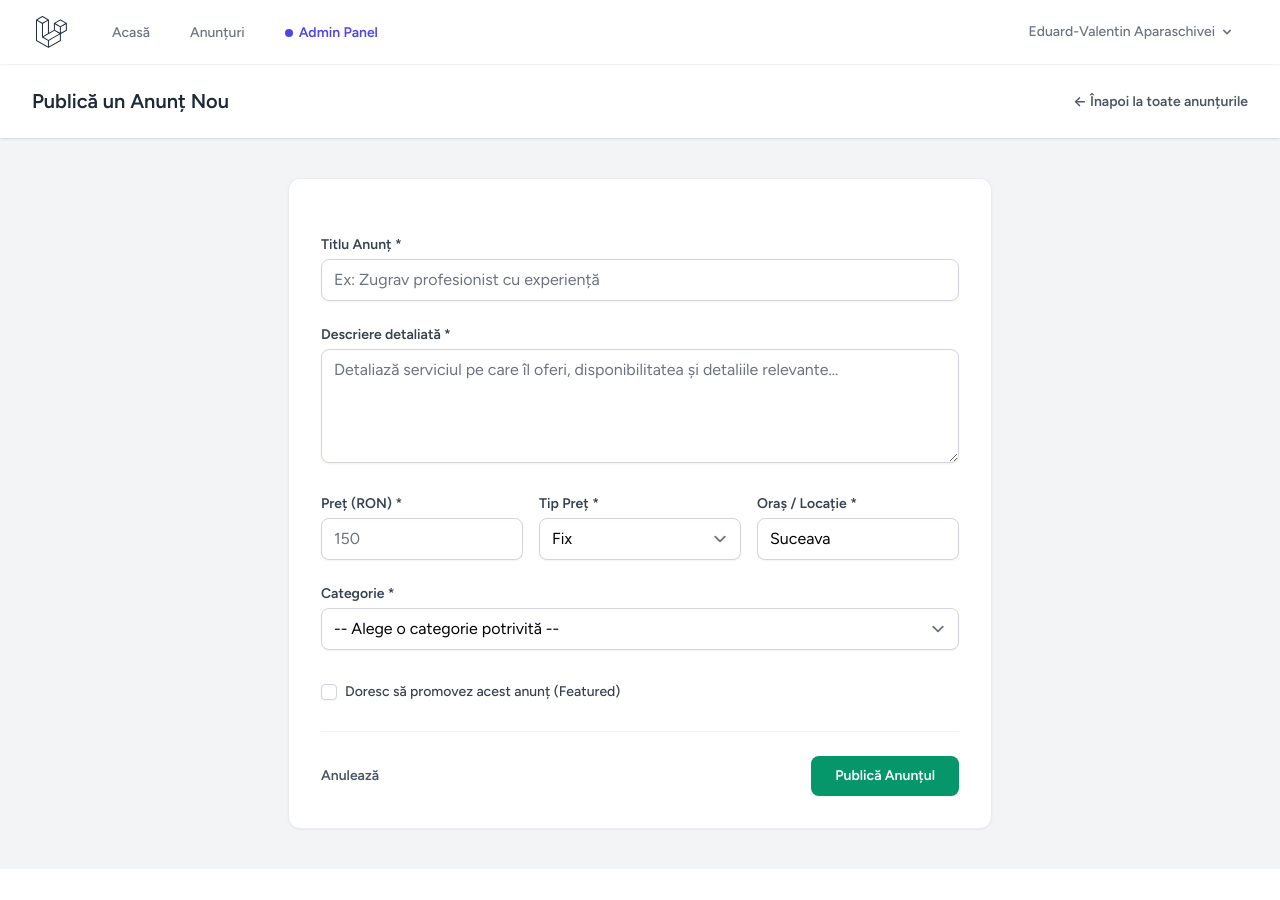
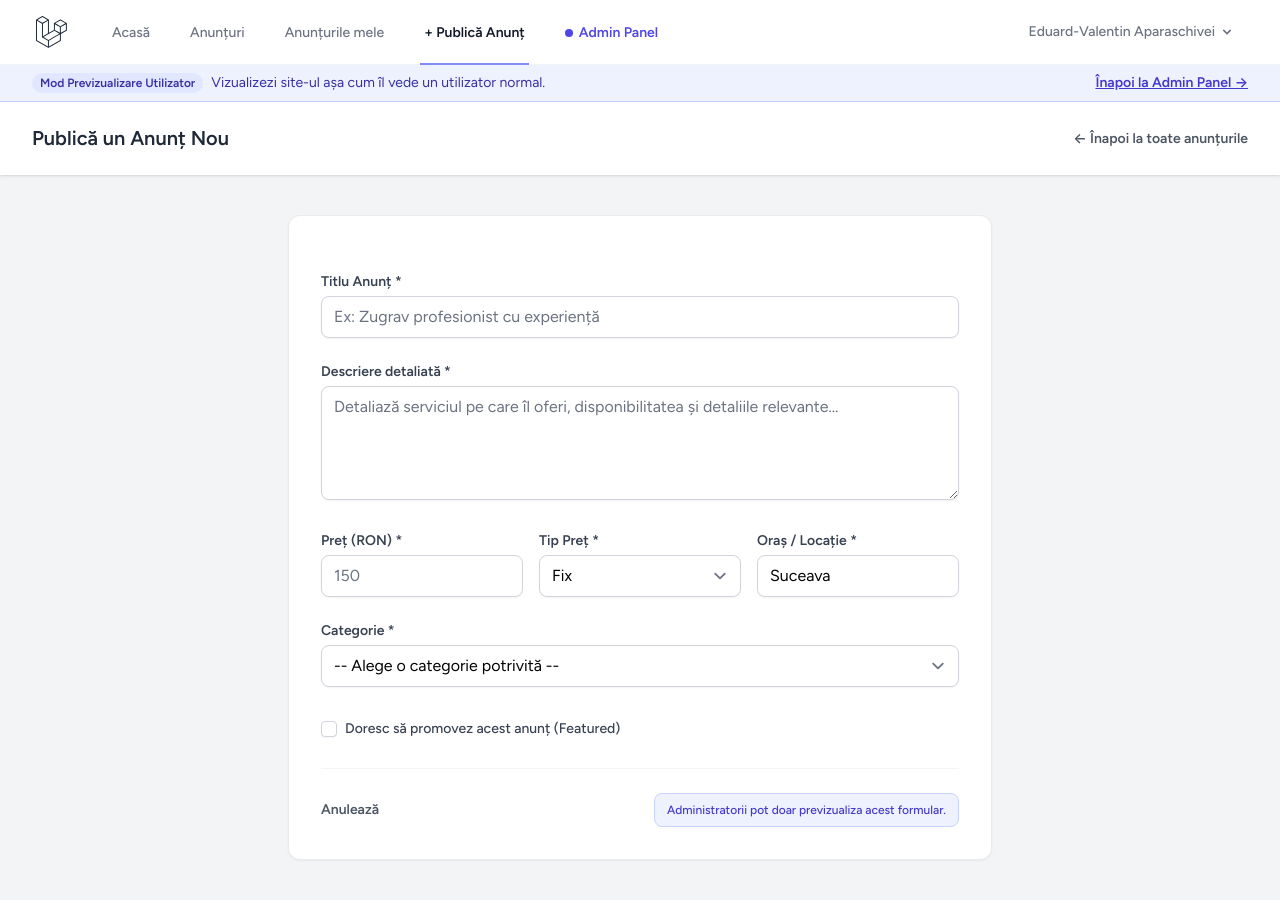
Before and after one commit to Eduardo1837/omulpotrivit, a Laravel app: page /listings/create in a window 1280 px wide. Before the commit the page ends 831 px from the top, so only its background shows below. Run offline with Laravel 12, Linux system fonts and the light colour scheme; a user stored in the database is signed in; data comes from the database, SQL or seed files in the repository; style sheets or scripts are compiled from the project's sources.

Commit message:
Restrict listing creation for admin users and update navigation links accordingly

```diff
--- a/app/Http/Controllers/ListingController.php
+++ b/app/Http/Controllers/ListingController.php
@@ -99,6 +99,10 @@ class ListingController extends Controller
      */
     public function store(Request $request)
     {
+        if (auth()->user()?->role === 'admin') {
+            abort(403, 'Administratorii nu pot crea anunțuri.');
+        }
+
         $userId = auth()->id();
         $isFeatured = $request->boolean('is_featured');
 
--- a/resources/views/layouts/navigation.blade.php
+++ b/resources/views/layouts/navigation.blade.php
@@ -20,7 +20,6 @@
                         {{ __('Anunțuri') }}
                     </x-nav-link>
 
-                    @if(Auth::user()?->role !== 'admin')
                     <x-nav-link :href="route('listings.my')" :active="request()->routeIs('listings.my')">
                         {{ __('Anunțurile mele') }}
                     </x-nav-link>
@@ -28,7 +27,6 @@
                     <x-nav-link :href="route('listings.create')" :active="request()->routeIs('listings.create')" class="text-emerald-600 font-semibold">
                         + {{ __('Publică Anunț') }}
                     </x-nav-link>
-                    @endif
 
                     @if(Auth::user()?->role === 'admin')
                         <x-nav-link :href="route('admin.dashboard')" :active="request()->routeIs('admin.*')" class="text-indigo-600 font-semibold">
@@ -63,11 +61,9 @@
                             </x-dropdown-link>
                         @endif
 
-                        @if(Auth::user()?->role !== 'admin')
                         <x-dropdown-link :href="route('listings.my')">
                             📋 {{ __('Anunțurile mele') }}
                         </x-dropdown-link>
-                        @endif
 
                         <x-dropdown-link :href="route('profile.edit')">
                             {{ __('Profile') }}
@@ -110,7 +106,6 @@
                 {{ __('Anunțuri') }}
             </x-responsive-nav-link>
 
-            @if(Auth::user()?->role !== 'admin')
             <x-responsive-nav-link :href="route('listings.my')" :active="request()->routeIs('listings.my')">
                 {{ __('Anunțurile mele') }}
             </x-responsive-nav-link>
@@ -118,7 +113,6 @@
             <x-responsive-nav-link :href="route('listings.create')" :active="request()->routeIs('listings.create')" class="text-emerald-600 font-semibold">
                 + {{ __('Publică Anunț') }}
             </x-responsive-nav-link>
-            @endif
 
             @if(Auth::user()?->role === 'admin')
                 <x-responsive-nav-link :href="route('admin.dashboard')" :active="request()->routeIs('admin.*')" class="text-indigo-600 font-semibold bg-indigo-50/50">
@@ -153,3 +147,19 @@
         </div>
     </div>
 </nav>
+
+@if(Auth::user()?->role === 'admin' && !request()->routeIs('admin.*'))
+    <div class="bg-indigo-50 border-b border-indigo-200 text-indigo-800 text-xs sm:text-sm">
+        <div class="max-w-7xl mx-auto px-4 sm:px-6 lg:px-8 py-2 flex flex-wrap items-center justify-between gap-2">
+            <div class="flex items-center gap-2">
+                <span class="inline-flex items-center px-2 py-0.5 rounded-full text-xs font-semibold bg-indigo-100 text-indigo-800">
+                    Mod Previzualizare Utilizator
+                </span>
+                <span>Vizualizezi site-ul așa cum îl vede un utilizator normal.</span>
+            </div>
+            <a href="{{ route('admin.dashboard') }}" class="shrink-0 font-semibold text-indigo-700 hover:text-indigo-900 underline">
+                Înapoi la Admin Panel &rarr;
+            </a>
+        </div>
+    </div>
+@endif
--- a/resources/views/listings/create.blade.php
+++ b/resources/views/listings/create.blade.php
@@ -99,9 +99,15 @@
                         <a href="{{ route('listings.index') }}" class="text-sm font-semibold text-gray-600 hover:text-gray-900 transition">
                             Anulează
                         </a>
-                        <button type="submit" class="inline-flex items-center gap-2 px-6 py-2.5 bg-emerald-600 hover:bg-emerald-700 text-white font-bold rounded-lg shadow-sm text-sm transition">
-                            Publică Anunțul
-                        </button>
+                        @if(auth()->user()?->role !== 'admin')
+                            <button type="submit" class="inline-flex items-center gap-2 px-6 py-2.5 bg-emerald-600 hover:bg-emerald-700 text-white font-bold rounded-lg shadow-sm text-sm transition">
+                                Publică Anunțul
+                            </button>
+                        @else
+                            <span class="text-xs font-medium text-indigo-700 bg-indigo-50 px-3 py-2 rounded-lg border border-indigo-200">
+                                Administratorii pot doar previzualiza acest formular.
+                            </span>
+                        @endif
                     </div>
                 </form>
             </div>
--- a/resources/views/listings/index.blade.php
+++ b/resources/views/listings/index.blade.php
@@ -10,14 +10,12 @@
                 </p>
             </div>
             @auth
-                @if(auth()->user()->role !== 'admin')
                 <a href="{{ route('listings.create') }}" class="inline-flex items-center gap-2 bg-emerald-600 hover:bg-emerald-700 text-white font-bold px-4 py-2 rounded-lg text-sm shadow-sm transition">
                     <svg class="w-4 h-4" fill="none" stroke="currentColor" viewBox="0 0 24 24">
                         <path stroke-linecap="round" stroke-linejoin="round" stroke-width="2" d="M12 4v16m8-8H4"></path>
                     </svg>
                     Publică Anunț
                 </a>
-                @endif
             @else
                 <a href="{{ route('login') }}" class="inline-flex items-center gap-2 bg-indigo-600 hover:bg-indigo-700 text-white font-semibold px-4 py-2 rounded-lg text-sm shadow-sm transition">
                     Autentificare pentru a posta
@@ -93,11 +91,9 @@
                         <h4 class="text-lg font-semibold text-gray-800">Nu a fost găsit niciun anunț</h4>
                         <p class="text-sm text-gray-500 mt-1">Fii primul care adaugă un anunț în această platformă!</p>
                         @auth
-                            @if(auth()->user()->role !== 'admin')
                             <a href="{{ route('listings.create') }}" class="mt-4 inline-flex items-center gap-2 bg-emerald-600 hover:bg-emerald-700 text-white font-semibold px-4 py-2 rounded-lg text-sm transition">
                                 Adaugă Primul Anunț
                             </a>
-                            @endif
                         @endauth
                     </div>
                 @endforelse
--- a/resources/views/listings/my-listings.blade.php
+++ b/resources/views/listings/my-listings.blade.php
@@ -10,14 +10,12 @@
                 </p>
             </div>
 
-            @if(auth()->user()?->role !== 'admin')
             <a href="{{ route('listings.create') }}" class="inline-flex items-center gap-1.5 bg-emerald-600 hover:bg-emerald-700 text-white font-bold px-4 py-2 rounded-lg text-sm shadow-sm transition">
                 <svg class="w-4 h-4" fill="none" stroke="currentColor" viewBox="0 0 24 24">
                     <path stroke-linecap="round" stroke-linejoin="round" stroke-width="2" d="M12 4v16m8-8H4"></path>
                 </svg>
                 Publică Anunț Nou
             </a>
-            @endif
         </div>
     </x-slot>
 
@@ -164,12 +162,10 @@
                             <path stroke-linecap="round" stroke-linejoin="round" stroke-width="2" d="M19 11H5m14 0a2 2 0 012 2v6a2 2 0 01-2 2H5a2 2 0 01-2-2v-6a2 2 0 012-2m14 0V9a2 2 0 00-2-2M5 11V9a2 2 0 012-2m0 0V5a2 2 0 012-2h6a2 2 0 012 2v2M7 7h10"></path>
                         </svg>
                         <h4 class="text-lg font-semibold text-gray-800">Nu ai publicat niciun anunț până acum</h4>
-                        @if(auth()->user()?->role !== 'admin')
                         <p class="text-sm text-gray-500 mt-1">Publică primul tău anunț gratuit pentru a începe!</p>
                         <a href="{{ route('listings.create') }}" class="mt-4 inline-flex items-center gap-2 bg-emerald-600 hover:bg-emerald-700 text-white font-semibold px-4 py-2 rounded-lg text-sm transition">
                             Publică Primul Anunț
                         </a>
-                        @endif
                     </div>
                 @endforelse
             </div>
```
Lines whose indentation alone changed are shown as unchanged.
